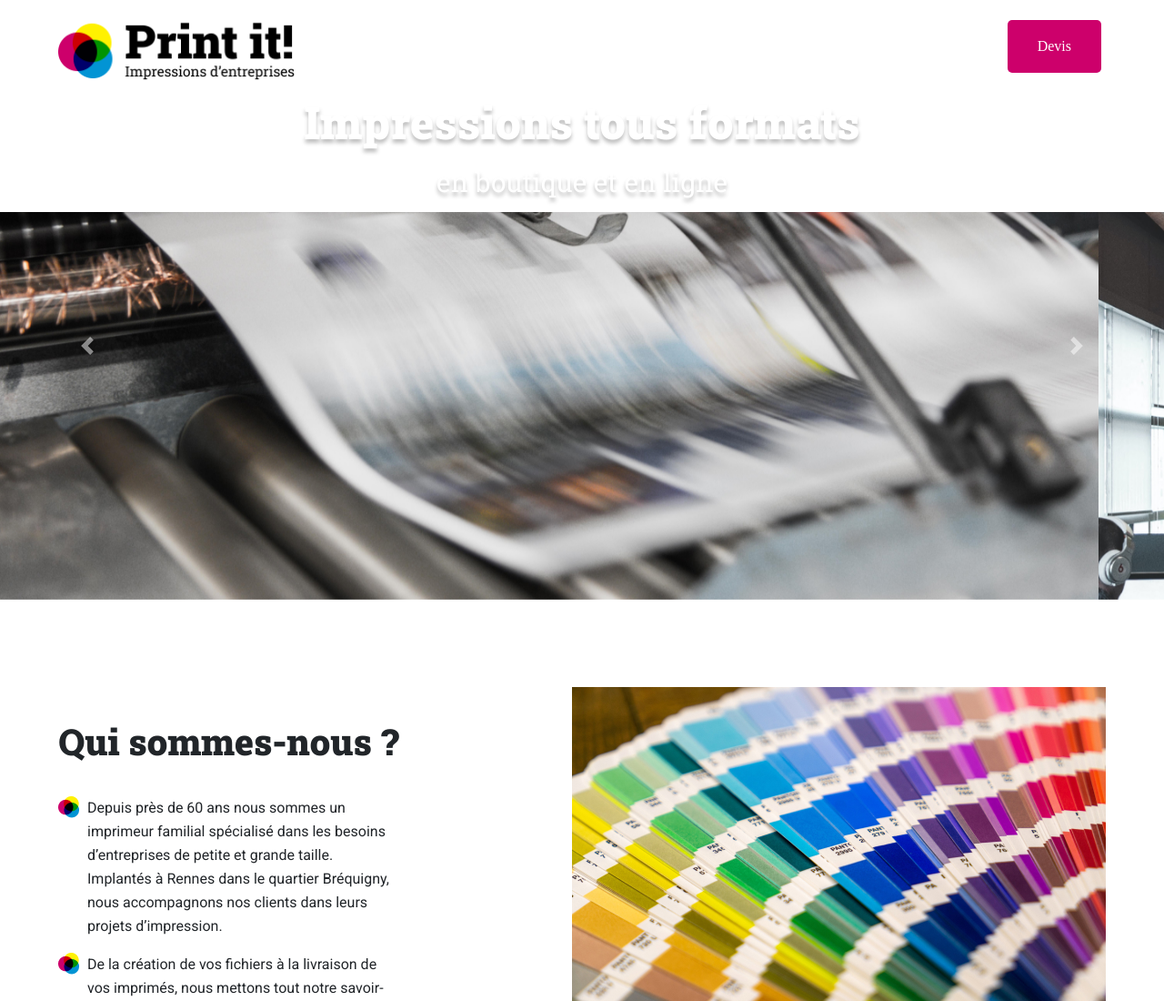
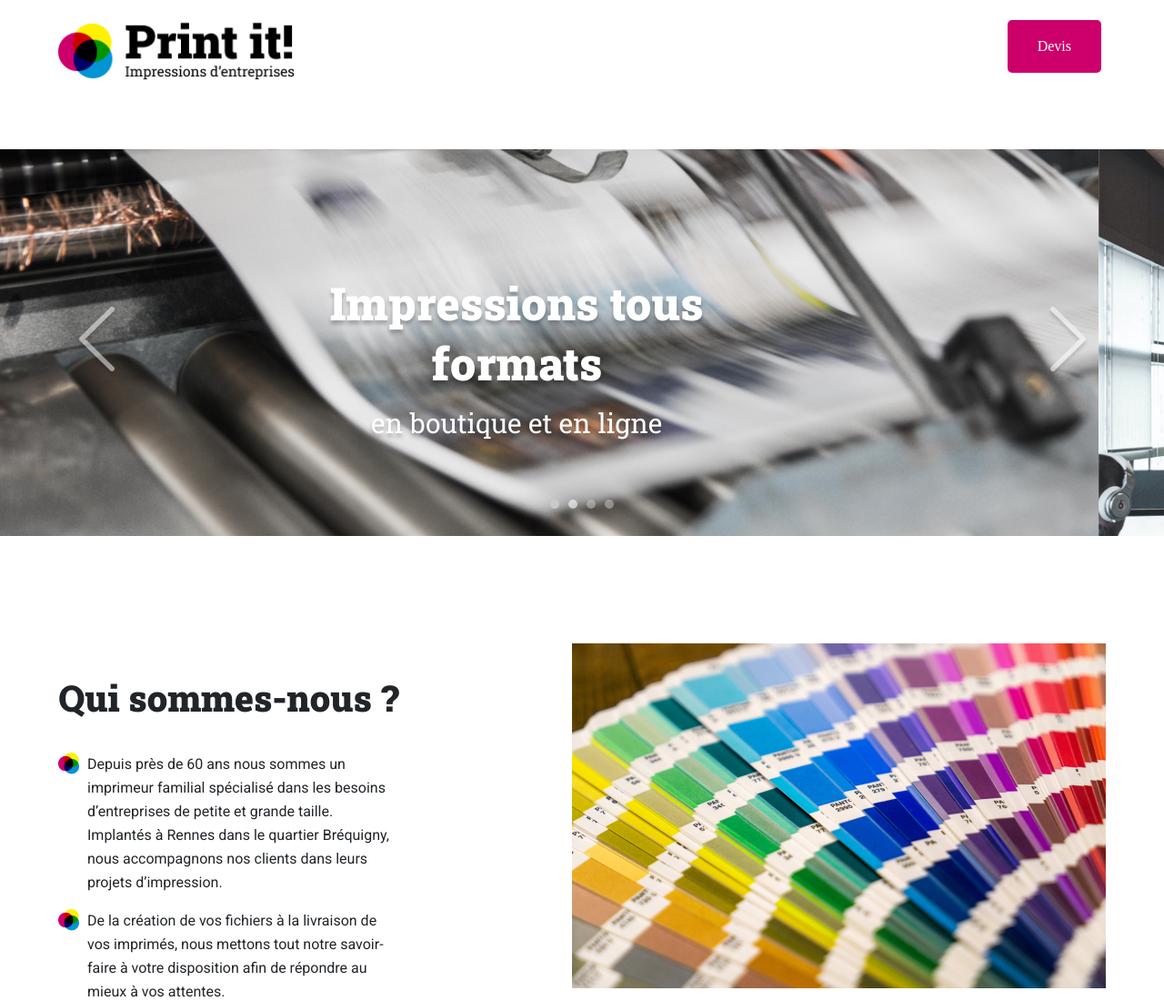
Before and after one commit to RomainTGitHub/Print-it-JS-main, a plain HTML site: page index.html in a window 1280 px wide. Shown: the top 1100 px of the page at 91% size. Drawn offline with nearby package versions, Linux system fonts and the light colour scheme.

Commit message:
mise a jour carousel

```diff
--- a/assets/script.js
+++ b/assets/script.js
@@ -1,18 +1,31 @@
 const slides = [
 	{
-		"image":"slide1.jpg",
-		"tagLine":"Impressions tous formats <span>en boutique et en ligne</span>"
+		"image": "slide1.jpg",
+		"tagLine": "Impressions tous formats <span>en boutique et en ligne</span>"
 	},
 	{
-		"image":"slide2.jpg",
-		"tagLine":"Tirages haute définition grand format <span>pour vos bureaux et events</span>"
+		"image": "slide2.jpg",
+		"tagLine": "Tirages haute définition grand format <span>pour vos bureaux et events</span>"
 	},
 	{
-		"image":"slide3.jpg",
-		"tagLine":"Grand choix de couleurs <span>de CMJN aux pantones</span>"
+		"image": "slide3.jpg",
+		"tagLine": "Grand choix de couleurs <span>de CMJN aux pantones</span>"
 	},
 	{
-		"image":"slide4.png",
-		"tagLine":"Autocollants <span>avec découpe laser sur mesure</span>"
+		"image": "slide4.png",
+		"tagLine": "Autocollants <span>avec découpe laser sur mesure</span>"
 	}
 ]
+
+// Récupération des flèches de navigation du carrousel
+var prevButton = document.querySelector('.carousel-control-prev');
+var nextButton = document.querySelector('.carousel-control-next');
+
+// Ajout d'événements de clic aux flèches de navigation
+prevButton.addEventListener('click', function () {
+	console.log('Flèche précédente cliquée');
+});
+
+nextButton.addEventListener('click', function () {
+	console.log('Flèche suivante cliquée');
+});
--- a/assets/style.css
+++ b/assets/style.css
@@ -142,8 +142,6 @@ table {
 	border-spacing: 0;
 }
 
-body {}
-
 section {
 	margin-block: 6em;
 }
@@ -219,42 +217,82 @@ header {
 }
 
 /* Code CSS en prévision de l'ajout d'un carousel pour la bannière */
-/* Gestion des fleches du carrousel */
-#banner .arrow {
-	position: absolute;
+
+#banner {
+	margin-top: 40px;
 }
 
-#banner .arrow_left {
-	left: 10px;
+.carousel-inner {
+	width: 100%;
+	height: 100%;
+	object-position: center;
+	max-height: 470px;
+	max-width: 1440px;
 }
 
-#banner .arrow_right {
-	right: 10px;
+.carousel-caption {
+	position: absolute;
+	top: 50%;
+	left: 50%;
+	transform: translate(-50%, -50%);
+	text-align: center;
+}
+
+.carousel-caption p,
+.carousel-caption span {
+	text-align: center;
+	display: block;
+	margin: 0 auto;
 }
 
 /* Gestion des points du carrousel */
-.dots {
-	position: absolute;
-	bottom: 40px;
+.carousel-indicators {
+	list-style: none;
 	display: flex;
+	justify-content: center;
+	padding: 0;
+	margin: 20px 0;
 }
 
-.dot {
-	margin-inline: 5px;
-	width: 13px;
-	height: 13px;
-	background-color: #ffffff00;
-	border: 3px solid #fff;
-	border-radius: 100%;
-	box-shadow: 0 4px 4px rgba(0, 0, 0, 0.25);
-	;
+.carousel-indicators li {
+	background-color: #ccc;
+	border-radius: 50%;
+	width: 10px;
+	height: 10px;
+	margin: 0 5px;
+	cursor: pointer;
 }
 
-.dot_selected {
+.carousel-indicators li.active {
 	background-color: #fff;
 }
 
+/* Gestion des fleches du carrousel */
+
+.carousel-control-prev img,
+.carousel-control-next img {
+	width: auto;
+	height: auto;
+}
+
+.carousel-control-prev.disabled,
+.carousel-control-next.disabled {
+	width: auto;
+	height: auto;
+}
+
+.carousel-control-prev {
+	left: 10px;
+	background-color: transparent;
+}
+
+.carousel-control-next {
+	right: 10px;
+	background-color: transparent;
+}
+
 /* Fin du code CSS pour le carousel */
+
 #banner p {
 	font-family: 'Roboto Slab', sans-serif;
 	font-weight: 900;
--- a/index.html
+++ b/index.html
@@ -30,40 +30,50 @@
 	<main>
 		<div id="banner">
 			<div id="carouselExampleIndicators" class="carousel slide" data-ride="carousel">
-				<p>Impressions tous formats <span>en boutique et en ligne</span></p>
-				<div class="carousel-inner">
-					<div class="carousel-item active">
-						<img src="assets\images\slideshow\slide1.jpg" class="d-block w-100" alt="Slide 1">
-					</div>
-					<div class="carousel-item">
-						<img src="assets\images\slideshow\slide2.jpg" class="d-block w-100" alt="Slide 2">
-					</div>
-					<div class="carousel-item">
-						<img src="assets\images\slideshow\slide3.jpg" class="d-block w-100" alt="Slide 3">
-					</div>
-					<div class="carousel-item">
-						<img src="assets\images\slideshow\slide4.png" class="d-block w-100" alt="Slide 4">
-					</div>
-
-				</div>
-				<a class="carousel-control-prev" href="#carouselExampleIndicators" role="button" data-slide="prev">
-					<span class="carousel-control-prev-icon" aria-hidden="true"></span>
-					<span class="sr-only">Previous</span>
-				</a>
-				<a class="carousel-control-next" href="#carouselExampleIndicators" role="button" data-slide="next">
-					<span class="carousel-control-next-icon" aria-hidden="true"></span>
-					<span class="sr-only">Next</span>
-				</a>
-
-			</div>
-
-			<div class="dots">
 				<ol class="carousel-indicators">
 					<li data-target="#carouselExampleIndicators" data-slide-to="0" class="active"></li>
 					<li data-target="#carouselExampleIndicators" data-slide-to="1"></li>
 					<li data-target="#carouselExampleIndicators" data-slide-to="2"></li>
 					<li data-target="#carouselExampleIndicators" data-slide-to="3"></li>
 				</ol>
+				<div class="carousel-inner">
+					<div class="carousel-item active">
+						<img src="assets\images\slideshow\slide1.jpg" class="d-block w-100" alt="Slide 1">
+						<div class="carousel-caption">
+							<p>Impressions tous formats <span>en boutique et en ligne</span></p>
+						</div>
+					</div>
+					<div class="carousel-item">
+						<img src="assets\images\slideshow\slide2.jpg" class="d-block w-100" alt="Slide 2">
+						<div class="carousel-caption">
+							<p>Tirages haute définition grand format <span>pour vos bureaux et events</span></span></p>
+						</div>
+					</div>
+					<div class="carousel-item">
+						<img src="assets\images\slideshow\slide3.jpg" class="d-block w-100" alt="Slide 3">
+						<div class="carousel-caption">
+							<p>Grand choix de couleurs <span>de CMJN aux pantones</span></p>
+						</div>
+					</div>
+					<div class="carousel-item">
+						<img src="assets\images\slideshow\slide4.png" class="d-block w-100" alt="Slide 4">
+						<div class="carousel-caption">
+							<p>Autocollants <span>avec découpe laser sur mesure</span></p>
+						</div>
+					</div>
+
+				</div>
+				<div class="arrow">
+					<a class="carousel-control-prev" href="#carouselExampleIndicators" role="button" data-slide="prev">
+						<img src="assets\images\arrow_left.png" alt="Flèche précédente">
+					</a>
+
+					<a class="carousel-control-next" href="#carouselExampleIndicators" role="button" data-slide="next">
+						<img src="assets\images\arrow_right.png" alt="Flèche suivante">
+					</a>
+				</div>
+
+
 			</div>
 		</div>
 		<section id="about-us" class="container">
```
